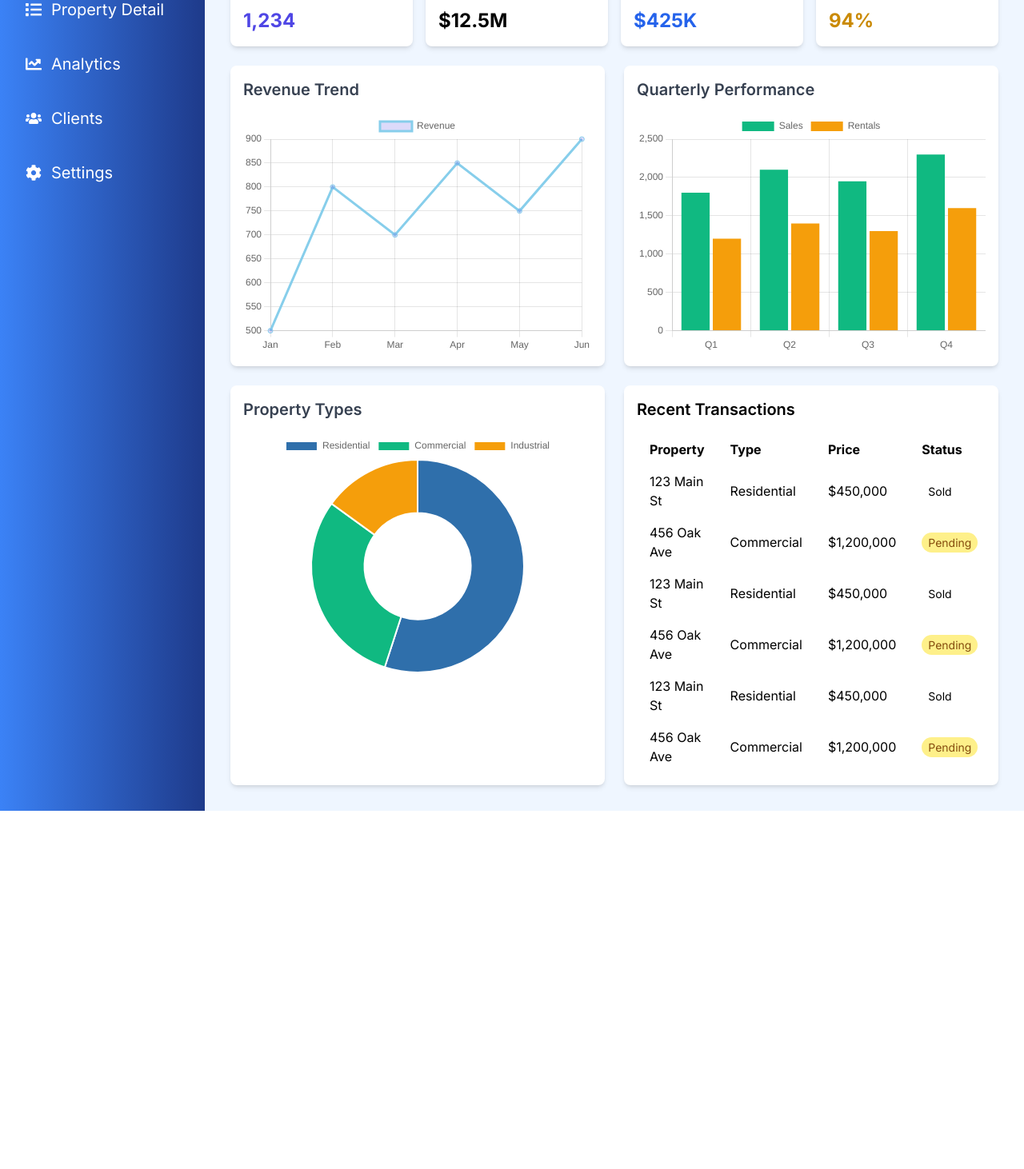
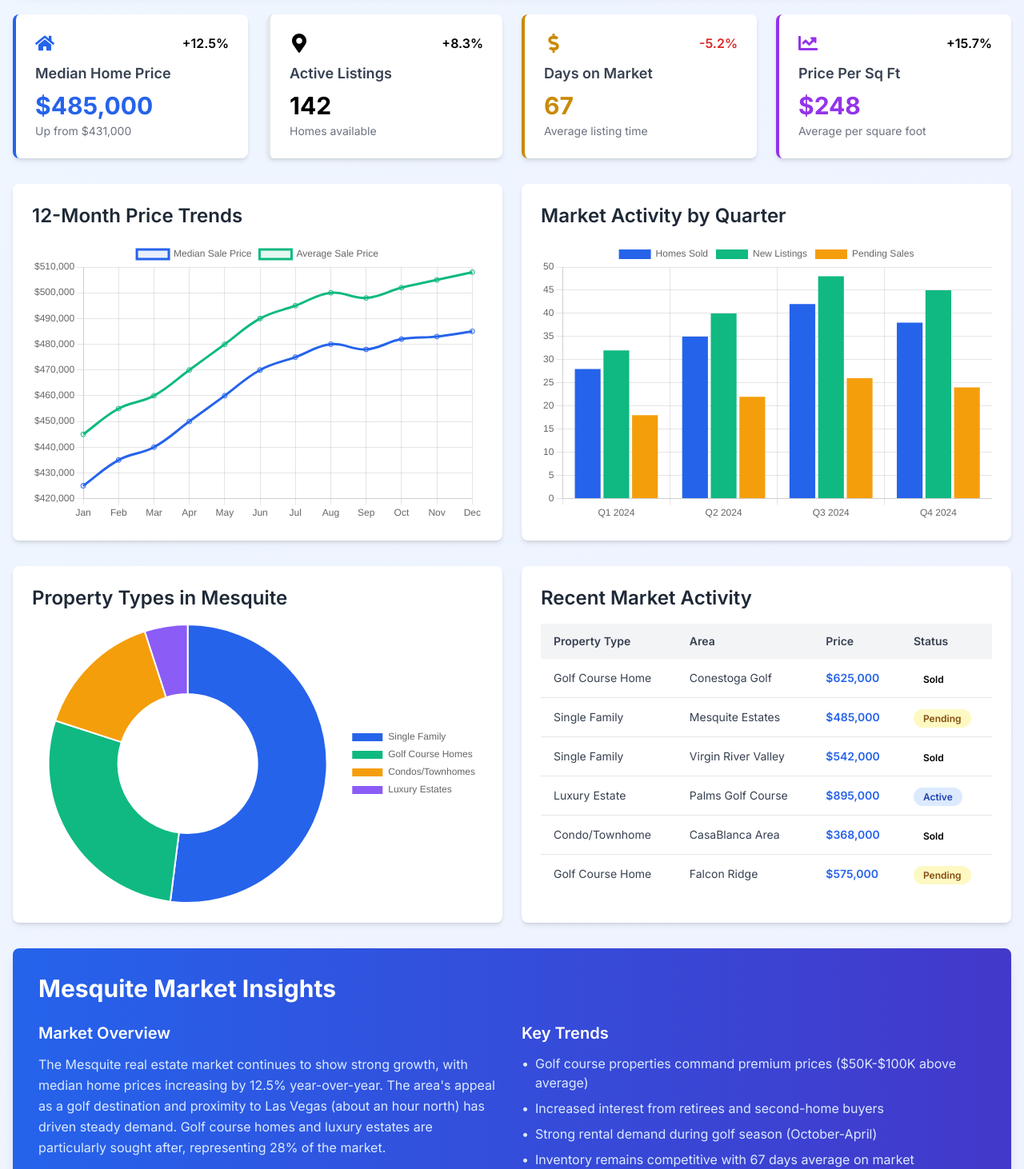
Before and after one commit to DrJanDuffy/mesquiteestates.com, a Next.js app: page /Dashboard in a window 1280 px wide. Shown: the part 170-1632 px from the top of the page at 80% size. Before the commit the page ends 1184 px from the top, so only its background shows below. Built offline with nearby package versions, Linux system fonts and the light colour scheme.

Commit message:
Transform Dashboard page to Market Analysis page: Replace dashboard with comprehensive Mesquite real estate market analysis including price trends, market activity charts, property distribution, and recent sales data. Update navbar link to 'Market Analysis' and add SEO metadata.

```diff
--- /dev/null
+++ b/src/app/Dashboard/layout.tsx
@@ -0,0 +1,24 @@
+import { Metadata } from 'next';
+
+export const metadata: Metadata = {
+  title: 'Mesquite Real Estate Market Analysis',
+  description: 'Comprehensive real estate market analysis for Mesquite, Nevada. View current market trends, median home prices, property types, and recent sales data for Mesquite Estates and surrounding areas.',
+  keywords: [
+    'Mesquite real estate market',
+    'Mesquite market analysis',
+    'Mesquite home prices',
+    'Mesquite market trends',
+    'Mesquite real estate statistics',
+    'Dr. Jan Duffy market data',
+    'Mesquite housing market',
+    'Mesquite Estates market',
+  ],
+};
+
+export default function DashboardLayout({
+  children,
+}: {
+  children: React.ReactNode;
+}) {
+  return <>{children}</>;
+}
--- a/src/app/Dashboard/page.tsx
+++ b/src/app/Dashboard/page.tsx
@@ -1,5 +1,5 @@
 "use client";
-import React, { useState } from "react";
+import React from "react";
 import { Line, Bar, Doughnut } from "react-chartjs-2";
 import {
   Chart as ChartJS,
@@ -13,8 +13,9 @@ import {
   ArcElement,
   BarElement,
 } from "chart.js";
-import { GiHamburgerMenu } from "react-icons/gi";
-import Sidebar from "@/components/ui/Dashbaord/sidebar";
+import { FaChartLine, FaHome, FaMapMarkerAlt, FaDollarSign } from "react-icons/fa";
+import Footer from "@/components/common/Footer";
+import Navbar from "@/components/common/Navbar";
 
 ChartJS.register(
   CategoryScale,
@@ -28,188 +29,290 @@ ChartJS.register(
   BarElement
 );
 
-const Dashboard: React.FC = () => {
+const MarketAnalysis: React.FC = () => {
   return (
-    <div className="flex flex-col md:flex-row min-h-screen bg-blue-50">
-      {/* Sidebar */}
-      <Sidebar />
+    <>
+      <Navbar />
+      <div className="min-h-screen bg-gradient-to-br from-blue-50 to-indigo-50">
+        <div className="container mx-auto px-4 py-8">
+          {/* Header */}
+          <header className="bg-gradient-to-r from-blue-900 to-indigo-800 shadow-lg p-6 mb-8 rounded-lg text-white">
+            <div className="flex items-center mb-2">
+              <FaChartLine className="mr-4 text-3xl" />
+              <h1 className="text-3xl md:text-4xl font-bold">
+                Mesquite, Nevada Real Estate Market Analysis
+              </h1>
+            </div>
+            <p className="text-blue-100 text-lg mt-2">
+              Comprehensive market insights and trends for Mesquite Estates and surrounding areas
+            </p>
+          </header>
 
-      {/* Main Content */}
-      <div className="flex-1 p-4 md:p-8">
-        <header className="bg-gradient-to-t from-blue-900 to-blue-400 shadow-md p-4 mb-6 rounded-lg  text-white">
-          <h3 className="text-2xl font-bold text-white mb-2 flex items-center">
-            <GiHamburgerMenu className="mr-4 text-xl" />
-            Property Dashboard
-          </h3>{" "}
-        </header>
-        {/* Summary Cards */}
-        <div className="grid grid-cols-1 sm:grid-cols-2 lg:grid-cols-4 gap-4 mb-6">
-          <div className="bg-white p-4 rounded-lg shadow-md">
+          {/* Market Overview Cards */}
+          <div className="grid grid-cols-1 sm:grid-cols-2 lg:grid-cols-4 gap-6 mb-8">
+            <div className="bg-white p-6 rounded-lg shadow-md border-l-4 border-blue-600">
+              <div className="flex items-center justify-between mb-3">
+                <FaHome className="text-blue-600 text-2xl" />
+                <span className="text-green-600 font-semibold">+12.5%</span>
+              </div>
               <h3 className="text-lg font-semibold text-gray-700 mb-2">
-              Total Properties
+                Median Home Price
               </h3>
-            <p className="text-2xl font-bold text-indigo-600">1,234</p>
+              <p className="text-3xl font-bold text-blue-600">$485,000</p>
+              <p className="text-sm text-gray-500 mt-1">Up from $431,000</p>
             </div>
-          <div className="bg-white p-4 rounded-lg shadow-md">
+
+            <div className="bg-white p-6 rounded-lg shadow-md border-l-4 border-green-600">
+              <div className="flex items-center justify-between mb-3">
+                <FaMapMarkerAlt className="text-green-600 text-2xl" />
+                <span className="text-green-600 font-semibold">+8.3%</span>
+              </div>
               <h3 className="text-lg font-semibold text-gray-700 mb-2">
-              Revenue
+                Active Listings
               </h3>
-            <p className="text-2xl font-bold text-green-600">$12.5M</p>
+              <p className="text-3xl font-bold text-green-600">142</p>
+              <p className="text-sm text-gray-500 mt-1">Homes available</p>
             </div>
-          <div className="bg-white p-4 rounded-lg shadow-md">
+
+            <div className="bg-white p-6 rounded-lg shadow-md border-l-4 border-yellow-600">
+              <div className="flex items-center justify-between mb-3">
+                <FaDollarSign className="text-yellow-600 text-2xl" />
+                <span className="text-red-600 font-semibold">-5.2%</span>
+              </div>
               <h3 className="text-lg font-semibold text-gray-700 mb-2">
-              Avg. Value
+                Days on Market
               </h3>
-            <p className="text-2xl font-bold text-blue-600">$425K</p>
+              <p className="text-3xl font-bold text-yellow-600">67</p>
+              <p className="text-sm text-gray-500 mt-1">Average listing time</p>
             </div>
-          <div className="bg-white p-4 rounded-lg shadow-md">
+
+            <div className="bg-white p-6 rounded-lg shadow-md border-l-4 border-purple-600">
+              <div className="flex items-center justify-between mb-3">
+                <FaChartLine className="text-purple-600 text-2xl" />
+                <span className="text-green-600 font-semibold">+15.7%</span>
+              </div>
               <h3 className="text-lg font-semibold text-gray-700 mb-2">
-              Satisfaction
+                Price Per Sq Ft
               </h3>
-            <p className="text-2xl font-bold text-yellow-600">94%</p>
+              <p className="text-3xl font-bold text-purple-600">$248</p>
+              <p className="text-sm text-gray-500 mt-1">Average per square foot</p>
             </div>
           </div>
 
-        {/* Charts */}
-        <div className="grid grid-cols-1 lg:grid-cols-2 gap-6 mb-6">
-          <div className="bg-white p-4 rounded-lg shadow-md">
-            <h3 className="text-xl font-semibold text-gray-700 mb-4">
-              Revenue Trend
-            </h3>
-            <div className="h-[300px]">
+          {/* Charts Section */}
+          <div className="grid grid-cols-1 lg:grid-cols-2 gap-6 mb-8">
+            {/* Price Trends */}
+            <div className="bg-white p-6 rounded-lg shadow-md">
+              <h2 className="text-2xl font-semibold text-gray-800 mb-4">
+                12-Month Price Trends
+              </h2>
+              <div className="h-[350px]">
                 <Line
                   data={{
-                  labels: ["Jan", "Feb", "Mar", "Apr", "May", "Jun"],
+                    labels: ["Jan", "Feb", "Mar", "Apr", "May", "Jun", "Jul", "Aug", "Sep", "Oct", "Nov", "Dec"],
                     datasets: [
                       {
-                      label: "Revenue",
-                      data: [500, 800, 700, 850, 750, 900],
-                      borderColor: "#87ceeb",
-                      backgroundColor: "rgba(79, 70, 229, 0.2)",
+                        label: "Median Sale Price",
+                        data: [425000, 435000, 440000, 450000, 460000, 470000, 475000, 480000, 478000, 482000, 483000, 485000],
+                        borderColor: "#2563eb",
+                        backgroundColor: "rgba(37, 99, 235, 0.1)",
                         fill: true,
+                        tension: 0.4,
+                      },
+                      {
+                        label: "Average Sale Price",
+                        data: [445000, 455000, 460000, 470000, 480000, 490000, 495000, 500000, 498000, 502000, 505000, 508000],
+                        borderColor: "#10b981",
+                        backgroundColor: "rgba(16, 185, 129, 0.1)",
+                        fill: true,
+                        tension: 0.4,
                       },
                     ],
                   }}
-                options={{ responsive: true, maintainAspectRatio: false }}
+                  options={{
+                    responsive: true,
+                    maintainAspectRatio: false,
+                    plugins: {
+                      legend: {
+                        position: "top",
+                      },
+                      tooltip: {
+                        callbacks: {
+                          label: function(context) {
+                            return context.dataset.label + ": $" + context.parsed.y.toLocaleString();
+                          }
+                        }
+                      }
+                    },
+                    scales: {
+                      y: {
+                        beginAtZero: false,
+                        ticks: {
+                          callback: function(value) {
+                            return "$" + value.toLocaleString();
+                          }
+                        }
+                      }
+                    }
+                  }}
                 />
               </div>
             </div>
-          <div className="bg-white p-4 rounded-lg shadow-md">
-            <h3 className="text-xl font-semibold text-gray-700 mb-4">
-              Quarterly Performance
-            </h3>
-            <div className="h-[300px]">
+
+            {/* Market Activity */}
+            <div className="bg-white p-6 rounded-lg shadow-md">
+              <h2 className="text-2xl font-semibold text-gray-800 mb-4">
+                Market Activity by Quarter
+              </h2>
+              <div className="h-[350px]">
                 <Bar
                   data={{
-                  labels: ["Q1", "Q2", "Q3", "Q4"],
+                    labels: ["Q1 2024", "Q2 2024", "Q3 2024", "Q4 2024"],
                     datasets: [
                       {
-                      label: "Sales",
-                      data: [1800, 2100, 1950, 2300],
-                      backgroundColor: "#10B981",
+                        label: "Homes Sold",
+                        data: [28, 35, 42, 38],
+                        backgroundColor: "#2563eb",
                       },
                       {
-                      label: "Rentals",
-                      data: [1200, 1400, 1300, 1600],
-                      backgroundColor: "#F59E0B",
+                        label: "New Listings",
+                        data: [32, 40, 48, 45],
+                        backgroundColor: "#10b981",
+                      },
+                      {
+                        label: "Pending Sales",
+                        data: [18, 22, 26, 24],
+                        backgroundColor: "#f59e0b",
                       },
                     ],
                   }}
-                options={{ responsive: true, maintainAspectRatio: false }}
+                  options={{
+                    responsive: true,
+                    maintainAspectRatio: false,
+                    plugins: {
+                      legend: {
+                        position: "top",
+                      },
+                    },
+                    scales: {
+                      y: {
+                        beginAtZero: true,
+                      },
+                    },
+                  }}
                 />
               </div>
             </div>
           </div>
 
-        <div className="grid grid-cols-1 lg:grid-cols-2 gap-6">
-          <div className="bg-white p-4 rounded-lg shadow-md">
-            <h3 className="text-xl font-semibold text-gray-700 mb-4">
-              Property Types
-            </h3>
-            <div className="h-[300px]">
+          {/* Property Types & Recent Sales */}
+          <div className="grid grid-cols-1 lg:grid-cols-2 gap-6 mb-8">
+            {/* Property Type Distribution */}
+            <div className="bg-white p-6 rounded-lg shadow-md">
+              <h2 className="text-2xl font-semibold text-gray-800 mb-4">
+                Property Types in Mesquite
+              </h2>
+              <div className="h-[350px]">
                 <Doughnut
                   data={{
-                  labels: ["Residential", "Commercial", "Industrial"],
+                    labels: ["Single Family", "Golf Course Homes", "Condos/Townhomes", "Luxury Estates"],
                     datasets: [
                       {
-                      data: [55, 30, 15],
-                      backgroundColor: ["#2f6fab ", "#10B981", "#F59E0B"],
+                        data: [52, 28, 15, 5],
+                        backgroundColor: [
+                          "#2563eb",
+                          "#10b981",
+                          "#f59e0b",
+                          "#8b5cf6",
+                        ],
                       },
                     ],
                   }}
-                options={{ responsive: true, maintainAspectRatio: false }}
+                  options={{
+                    responsive: true,
+                    maintainAspectRatio: false,
+                    plugins: {
+                      legend: {
+                        position: "right",
+                      },
+                    },
+                  }}
                 />
               </div>
             </div>
-          <div className="bg-white p-4 rounded-lg shadow-md ">
-            <h3 className="text-xl font-semibold  mb-4">Recent Transactions</h3>
+
+            {/* Recent Sales */}
+            <div className="bg-white p-6 rounded-lg shadow-md">
+              <h2 className="text-2xl font-semibold text-gray-800 mb-4">
+                Recent Market Activity
+              </h2>
               <div className="overflow-x-auto">
                 <table className="min-w-full">
                   <thead>
-                  <tr>
-                    <th className="px-4 py-2 text-left">Property</th>
-                    <th className="px-4 py-2 text-left">Type</th>
-                    <th className="px-4 py-2 text-left">Price</th>
-                    <th className="px-4 py-2 text-left">Status</th>
+                    <tr className="bg-gray-100">
+                      <th className="px-4 py-3 text-left text-sm font-semibold text-gray-700">Property Type</th>
+                      <th className="px-4 py-3 text-left text-sm font-semibold text-gray-700">Area</th>
+                      <th className="px-4 py-3 text-left text-sm font-semibold text-gray-700">Price</th>
+                      <th className="px-4 py-3 text-left text-sm font-semibold text-gray-700">Status</th>
                     </tr>
                   </thead>
-                <tbody>
+                  <tbody className="divide-y divide-gray-200">
                     <tr>
-                    <td className="px-4 py-2">123 Main St</td>
-                    <td className="px-4 py-2">Residential</td>
-                    <td className="px-4 py-2">$450,000</td>
-                    <td className="px-4 py-2">
-                      <span className="px-2 py-1 bg-green-200 text-green-800 rounded-full text-sm">
+                      <td className="px-4 py-3 text-sm text-gray-700">Golf Course Home</td>
+                      <td className="px-4 py-3 text-sm text-gray-700">Conestoga Golf</td>
+                      <td className="px-4 py-3 text-sm font-semibold text-blue-600">$625,000</td>
+                      <td className="px-4 py-3">
+                        <span className="px-3 py-1 bg-green-100 text-green-800 rounded-full text-xs font-semibold">
                           Sold
                         </span>
                       </td>
                     </tr>
                     <tr>
-                    <td className="px-4 py-2">456 Oak Ave</td>
-                    <td className="px-4 py-2">Commercial</td>
-                    <td className="px-4 py-2">$1,200,000</td>
-                    <td className="px-4 py-2">
-                      <span className="px-2 py-1 bg-yellow-200 text-yellow-800 rounded-full text-sm">
+                      <td className="px-4 py-3 text-sm text-gray-700">Single Family</td>
+                      <td className="px-4 py-3 text-sm text-gray-700">Mesquite Estates</td>
+                      <td className="px-4 py-3 text-sm font-semibold text-blue-600">$485,000</td>
+                      <td className="px-4 py-3">
+                        <span className="px-3 py-1 bg-yellow-100 text-yellow-800 rounded-full text-xs font-semibold">
                           Pending
                         </span>
                       </td>
                     </tr>
                     <tr>
-                    <td className="px-4 py-2">123 Main St</td>
-                    <td className="px-4 py-2">Residential</td>
-                    <td className="px-4 py-2">$450,000</td>
-                    <td className="px-4 py-2">
-                      <span className="px-2 py-1 bg-green-200 text-green-800 rounded-full text-sm">
+                      <td className="px-4 py-3 text-sm text-gray-700">Single Family</td>
+                      <td className="px-4 py-3 text-sm text-gray-700">Virgin River Valley</td>
+                      <td className="px-4 py-3 text-sm font-semibold text-blue-600">$542,000</td>
+                      <td className="px-4 py-3">
+                        <span className="px-3 py-1 bg-green-100 text-green-800 rounded-full text-xs font-semibold">
                           Sold
                         </span>
                       </td>
                     </tr>
                     <tr>
-                    <td className="px-4 py-2">456 Oak Ave</td>
-                    <td className="px-4 py-2">Commercial</td>
-                    <td className="px-4 py-2">$1,200,000</td>
-                    <td className="px-4 py-2">
-                      <span className="px-2 py-1 bg-yellow-200 text-yellow-800 rounded-full text-sm">
-                        Pending
+                      <td className="px-4 py-3 text-sm text-gray-700">Luxury Estate</td>
+                      <td className="px-4 py-3 text-sm text-gray-700">Palms Golf Course</td>
+                      <td className="px-4 py-3 text-sm font-semibold text-blue-600">$895,000</td>
+                      <td className="px-4 py-3">
+                        <span className="px-3 py-1 bg-blue-100 text-blue-800 rounded-full text-xs font-semibold">
+                          Active
                         </span>
                       </td>
                     </tr>
                     <tr>
-                    <td className="px-4 py-2">123 Main St</td>
-                    <td className="px-4 py-2">Residential</td>
-                    <td className="px-4 py-2">$450,000</td>
-                    <td className="px-4 py-2">
-                      <span className="px-2 py-1 bg-green-200 text-green-800 rounded-full text-sm">
+                      <td className="px-4 py-3 text-sm text-gray-700">Condo/Townhome</td>
+                      <td className="px-4 py-3 text-sm text-gray-700">CasaBlanca Area</td>
+                      <td className="px-4 py-3 text-sm font-semibold text-blue-600">$368,000</td>
+                      <td className="px-4 py-3">
+                        <span className="px-3 py-1 bg-green-100 text-green-800 rounded-full text-xs font-semibold">
                           Sold
                         </span>
                       </td>
                     </tr>
                     <tr>
-                    <td className="px-4 py-2">456 Oak Ave</td>
-                    <td className="px-4 py-2">Commercial</td>
-                    <td className="px-4 py-2">$1,200,000</td>
-                    <td className="px-4 py-2">
-                      <span className="px-2 py-1 bg-yellow-200 text-yellow-800 rounded-full text-sm">
+                      <td className="px-4 py-3 text-sm text-gray-700">Golf Course Home</td>
+                      <td className="px-4 py-3 text-sm text-gray-700">Falcon Ridge</td>
+                      <td className="px-4 py-3 text-sm font-semibold text-blue-600">$575,000</td>
+                      <td className="px-4 py-3">
+                        <span className="px-3 py-1 bg-yellow-100 text-yellow-800 rounded-full text-xs font-semibold">
                           Pending
                         </span>
                       </td>
@@ -219,9 +322,65 @@ const Dashboard: React.FC = () => {
               </div>
             </div>
           </div>
+
+          {/* Market Insights */}
+          <div className="bg-gradient-to-r from-blue-600 to-indigo-700 rounded-lg shadow-lg p-8 text-white mb-8">
+            <h2 className="text-3xl font-bold mb-6">Mesquite Market Insights</h2>
+            <div className="grid grid-cols-1 md:grid-cols-2 gap-6">
+              <div>
+                <h3 className="text-xl font-semibold mb-3">Market Overview</h3>
+                <p className="text-blue-100 leading-relaxed">
+                  The Mesquite real estate market continues to show strong growth, with median home prices
+                  increasing by 12.5% year-over-year. The area&apos;s appeal as a golf destination and
+                  proximity to Las Vegas (about an hour north) has driven steady demand. Golf course homes
+                  and luxury estates are particularly sought after, representing 28% of the market.
+                </p>
+              </div>
+              <div>
+                <h3 className="text-xl font-semibold mb-3">Key Trends</h3>
+                <ul className="text-blue-100 space-y-2">
+                  <li className="flex items-start">
+                    <span className="mr-2">•</span>
+                    <span>Golf course properties command premium prices ($50K-$100K above average)</span>
+                  </li>
+                  <li className="flex items-start">
+                    <span className="mr-2">•</span>
+                    <span>Increased interest from retirees and second-home buyers</span>
+                  </li>
+                  <li className="flex items-start">
+                    <span className="mr-2">•</span>
+                    <span>Strong rental demand during golf season (October-April)</span>
+                  </li>
+                  <li className="flex items-start">
+                    <span className="mr-2">•</span>
+                    <span>Inventory remains competitive with 67 days average on market</span>
+                  </li>
+                </ul>
               </div>
             </div>
+          </div>
+
+          {/* Contact CTA */}
+          <div className="bg-white rounded-lg shadow-md p-8 text-center">
+            <h2 className="text-2xl font-bold text-gray-800 mb-4">
+              Interested in Mesquite Real Estate?
+            </h2>
+            <p className="text-gray-600 mb-6 max-w-2xl mx-auto">
+              Dr. Jan Duffy specializes in Mesquite Estates and golf course properties. Get expert
+              market analysis and personalized guidance for your real estate needs.
+            </p>
+            <a
+              href="/Contact_us"
+              className="inline-block bg-blue-600 hover:bg-blue-700 text-white font-semibold px-8 py-3 rounded-lg transition duration-300"
+            >
+              Contact Dr. Jan Duffy
+            </a>
+          </div>
+        </div>
+      </div>
+      <Footer />
+    </>
   );
 };
 
-export default Dashboard;
+export default MarketAnalysis;
--- a/src/components/common/Navbar.tsx
+++ b/src/components/common/Navbar.tsx
@@ -49,7 +49,7 @@ export default function Navbar() {
           >
             <div className="flex flex-col lg:flex-row space-y-2 lg:space-y-0 lg:space-x-1 xl:space-x-4 p-4 lg:p-0">
               {[
-                { href: "/Dashboard", label: "Dashboard" },
+                { href: "/Dashboard", label: "Market Analysis" },
                 { href: "/Property/Property_type", label: "Properties" },
                 { href: "/Mesquite_Homes_For_Sale", label: "Homes for Sale" },
                 { href: "/Golf_Homes_Mesquite", label: "Golf Homes" },
```
Lines whose indentation alone changed are shown as unchanged.
